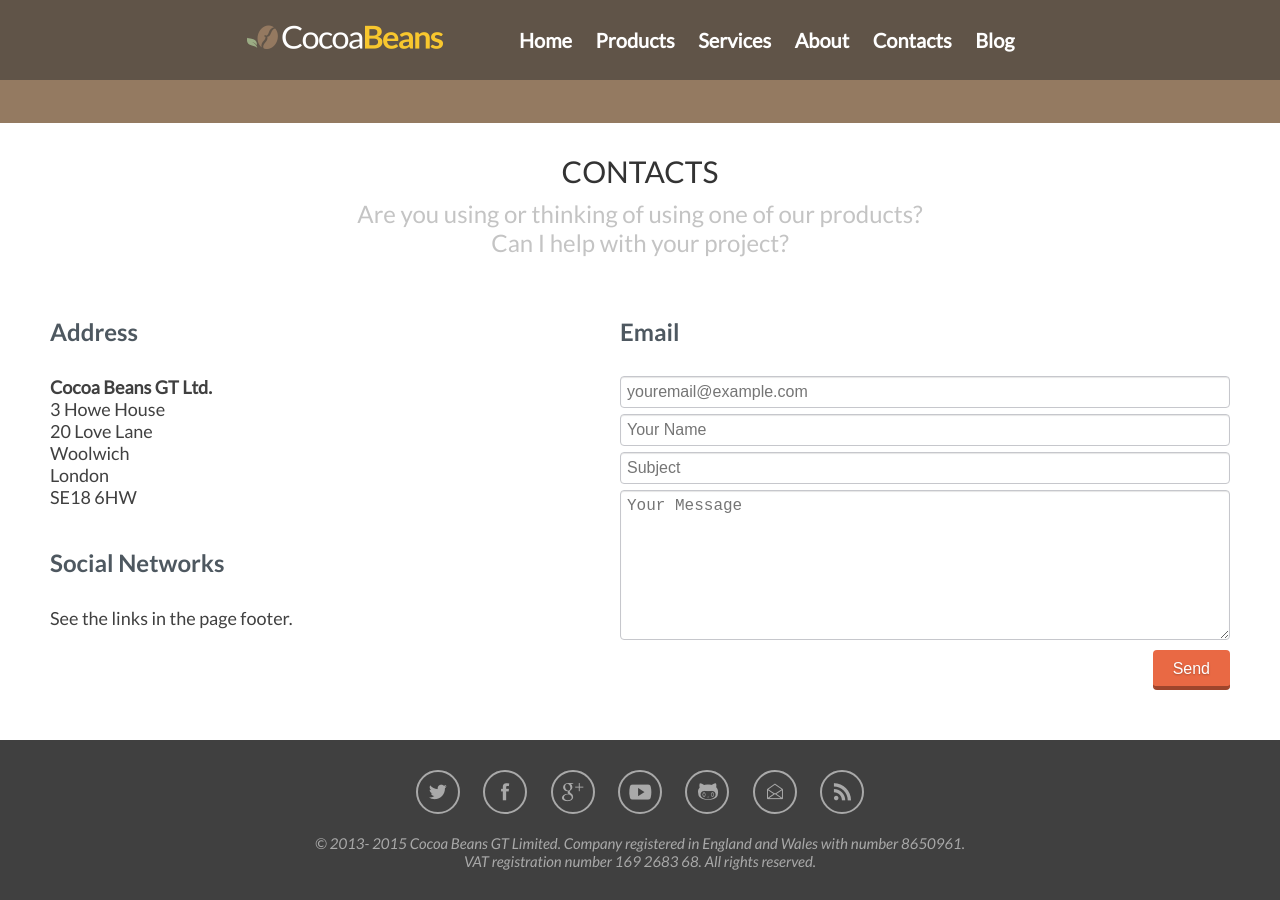
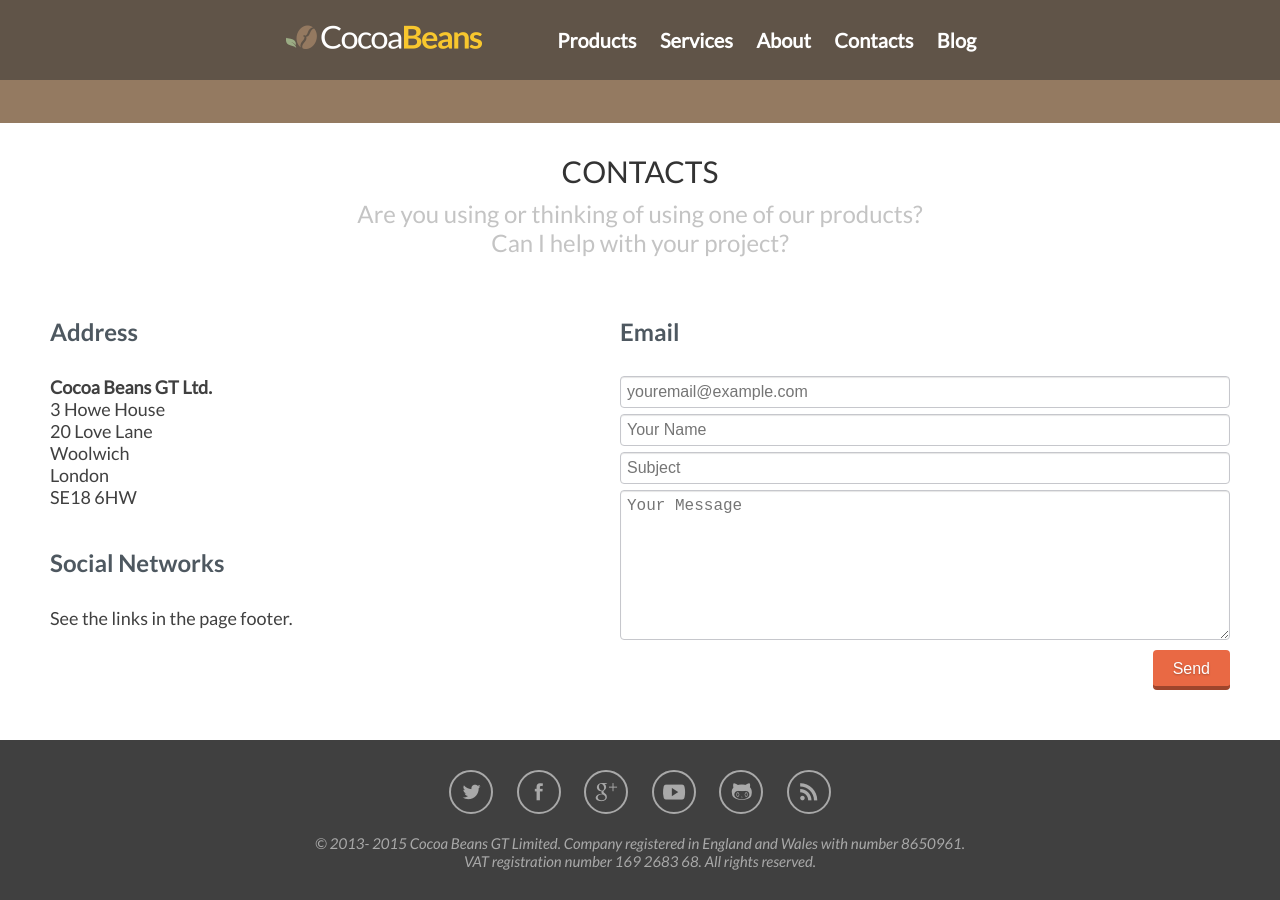
Before and after one commit to cocoabeansltd/cocoabeansltd.github.io, a Jekyll site: the page built from index.html, in a window 1280 px wide and 900 px high, scrolled down 647 px. Built offline with Jekyll 4.4.1, drawn with Linux system fonts in a browser that asks for light colours; nearby versions of some CDN libraries; Markdown is read by kramdown in place of the engine named in the settings.

Commit message:
Improvements

```diff
--- a/_includes/navigation_bar.html
+++ b/_includes/navigation_bar.html
@@ -1,12 +1,11 @@
 <nav>
 	<div class="nav_hold">
 		<div class="nav_logo">
-			<img src="/images/cocoa_beans_logo.png" alt="Cocoa Beans Ltd Logo" width="200px" height="80px" />
+			<a href="/"><img src="/images/cocoa_beans_logo.png" alt="Cocoa Beans Ltd Logo" width="200px" height="80px"/></a>
 		</div>
 		<div class="nav_menu_container">
 			<a class="nav_button" id="nav_button">&#9776;</a>
 			<ul class="nav_menu" id="nav">
-				<li><a href="/">Home</a></li>
 				<li><a href="#products">Products</a></li>
 				<li><a href="#services">Services</a></li>
 				<li><a href="#about">About</a></li>
--- a/_includes/social_links.html
+++ b/_includes/social_links.html
@@ -25,11 +25,6 @@
 		</a>
 	</li>
 	<li>
-		<a href="mailto:hello@cocoabeans.io">
-			<div class="socialButton" id="socialButtonEmail">&#xe023;</div>
-		</a>
-	</li>
-	<li>
 		<a href="/blog/feed.xml">
 			<div class="socialButton" id="socialButtonRSS">&#xe00c;</div>
 		</a>
```
